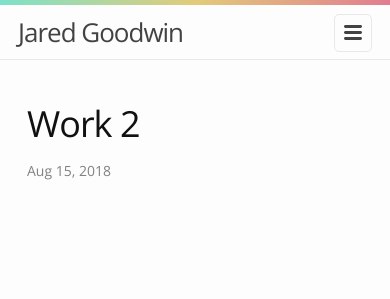
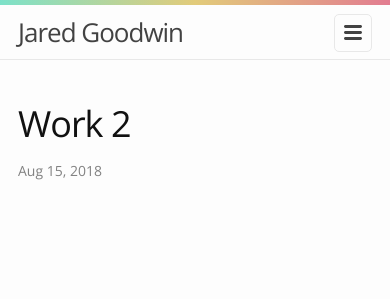
Before and after one commit to goodwin72/jaredrgoodwin.com, a Jekyll site: the page built from _work/work2.html, in a window 390 px wide. Shown: the top 299 px of the page. Built offline with Jekyll 4.4.1, drawn with Linux system fonts in a browser that asks for light colours.

Commit message:
Removed left and right padding on post wrapper at mobile width

```diff
--- a/_sass/minima/_layout.scss
+++ b/_sass/minima/_layout.scss
@@ -243,8 +243,8 @@
   	@include media-query($on-palm) {
     	max-width: -webkit-calc(#{$content-width} - (#{$spacing-unit}));
     	max-width:         calc(#{$content-width} - (#{$spacing-unit}));
-    	padding-right: $spacing-unit / 4;
-    	padding-left: $spacing-unit / 4;
+    	padding-right: 0;
+    	padding-left: 0;
   }
 }
 
```
